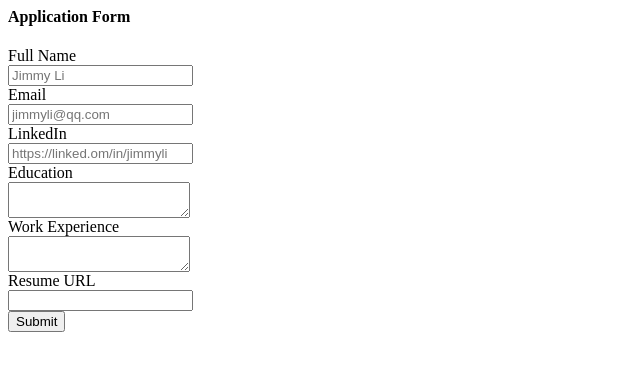
After one commit to jimmylgz/webond-careers-website-v2, a Flask app: template templates/application_form.html in a window 1280 px wide. The commit adds this page. Shown: the top 371 px of the page, without its empty margins (0-640 px from the left). Run offline with Flask 2, Linux system fonts and the light colour scheme; the template is opened without the code that fills it, so the values that code supplies are empty.

Commit message:
store application in database

```diff
--- a/app.py
+++ b/app.py
@@ -1,5 +1,5 @@
-from flask import Flask, render_template, jsonify
-from database import load_jobs_from_db, load_job_from_db
+from flask import Flask, render_template, jsonify, request
+from database import load_jobs_from_db, load_job_from_db, add_application_to_db
 
 app = Flask(__name__)
 
@@ -20,5 +20,15 @@ def show_job(id):
         return "Not Found", 404
     return render_template('jobpage.html', job=job)
 
+@app.route("/job/<id>/apply", methods=['post'])
+def apply_to_job(id):
+    data = request.form
+    job = load_job_from_db(id)
+    # store this in the DB
+    add_application_to_db(id, data)
+    # send an email
+    # display an acknowledgement
+    return render_template('application_submitted.html', application=data, job=job)
+
 if __name__ == "__main__":
     app.run(debug=True)
--- /dev/null
+++ b/templates/application_form.html
@@ -0,0 +1,33 @@
+<h4>Application Form</h4>
+<form action="/job/{{job['id']}}/apply" method="post">
+    <div class="mb-2">
+        <label>Full Name</label><br>
+        <input type="text" name="full_name" placeholder="Jimmy Li">
+    </div>
+    <div class="mb-2">
+        <label>Email</label><br>
+        <input type="text" name="email" placeholder="jimmyli@qq.com">
+    </div>
+    <div class="mb-2">
+        <label>LinkedIn</label><br>
+        <input type="text" name="linkedin_url" placeholder="https://linked.om/in/jimmyli">
+    </div>
+
+    <div class="mb-2">
+        <label>Education</label><br>
+        <textarea name="education"></textarea>
+    </div>
+
+    <div class="mb-2">
+        <label>Work Experience</label><br>
+        <textarea name="work_experience"></textarea>
+    </div>
+
+    <div class="mb-2">
+        <label>Resume URL</label><br>
+        <input type="text" name="resume_url">
+    </div>
+
+
+    <input type="submit">
+</form>
--- a/templates/jobpage.html
+++ b/templates/jobpage.html
@@ -24,7 +24,8 @@
                 {% endfor %}
             </ol>
             <h4>Salary</h3>
-            <p>{{job.currency}}{{job.salary}}</p>
+            <p>{{job.currency}} {{job.salary}}</p>
+            {% include 'application_form.html' %}
         </div>
         {% include 'footer.html' %}
     </body>
```
Also changed, not shown: database.py (+13 -0 lines), templates/application_submitted.html (added, +35 -0 lines).
